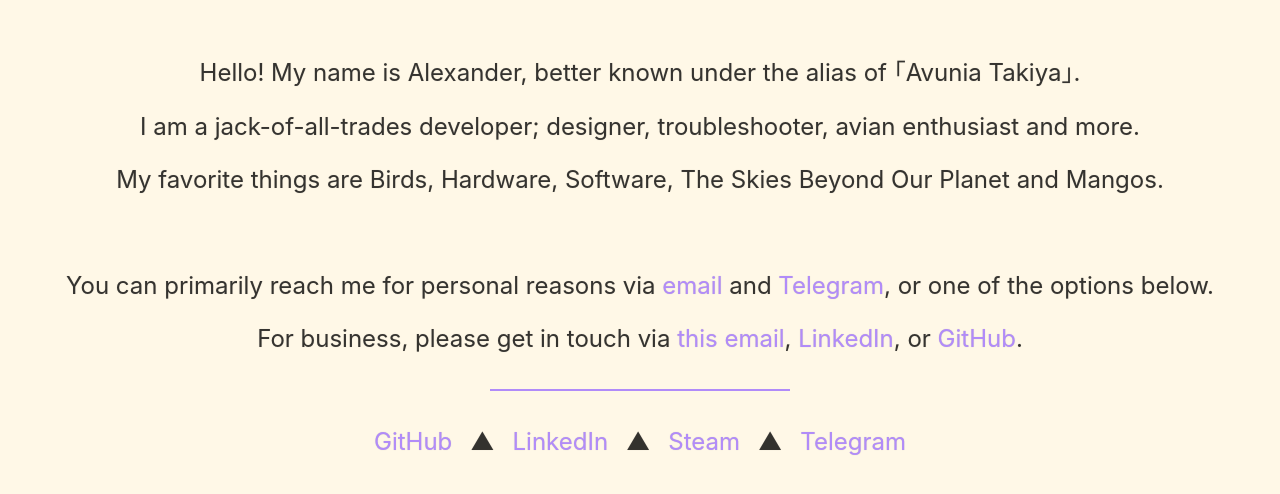
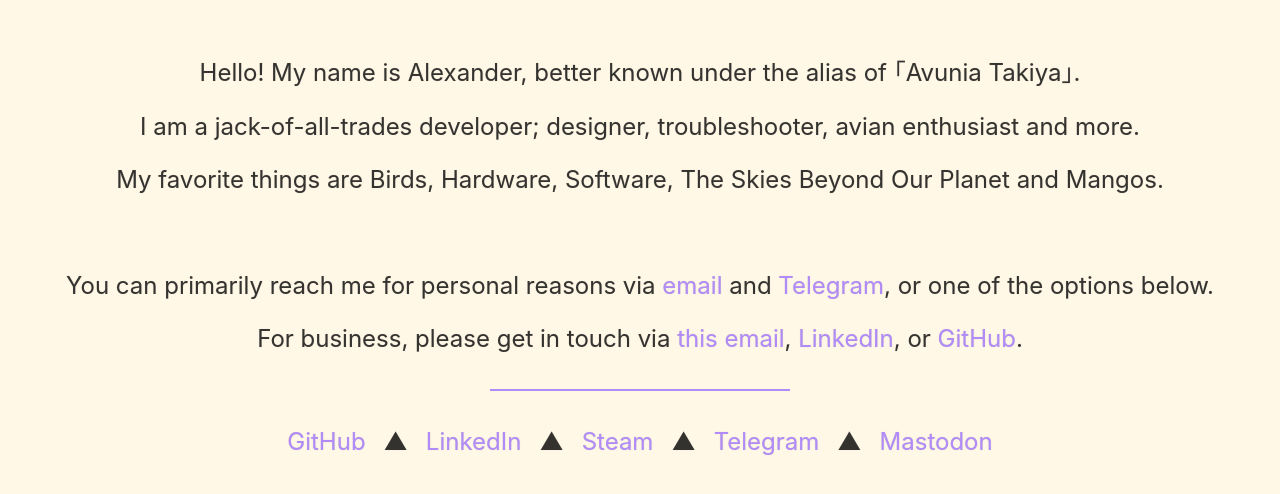
Before and after one commit to Avunia/avunia.github.io, a Svelte app: page / in a window 1280 px wide. Shown: the part 146-640 px from the top of the page. Built offline with nearby package versions, Linux system fonts and the light colour scheme.

Commit message:
Added mastodon social link

```diff
--- a/src/App.svelte
+++ b/src/App.svelte
@@ -18,6 +18,10 @@
 		tgram: {
 			name: 'Telegram',
 			href: 'https://t.me/atakiya'
+		},
+		mastodon: {
+			name: 'Mastodon',
+			href: 'https://furry.engineer/@atakiya'
 		}
 	}
 </script>
```
